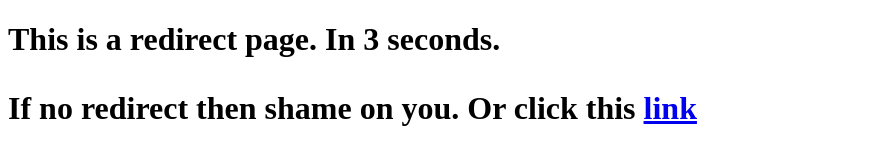
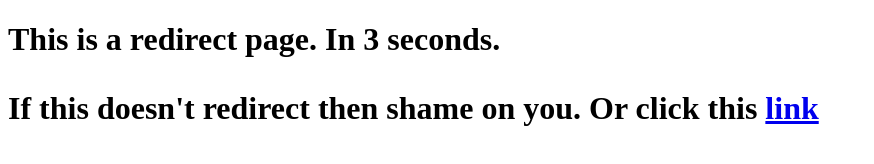
Before and after one commit to JMO3279/Laos-is-Thai, a plain HTML site: page index.html in a window 1280 px wide. Shown: the whole page, without its empty margins (0-874 px from the left). Drawn offline with Linux system fonts and the light colour scheme.

Commit message:
Update index.html
dede

```diff
--- a/index.html
+++ b/index.html
@@ -7,6 +7,8 @@
   	</head>
   	<body>
   		<h1>This is a redirect page. In 3 seconds.</h>
-      <p>If no redirect then shame on you. Or click this <a href=https://imgur.com/a/j9LtdIL>link</a></p>
+      <p>If this doesn't redirect then shame on you.
+        Or click this <a href=https://imgur.com/a/j9LtdIL>link</a>
+      </p>
   	</body>
   </html>
```
